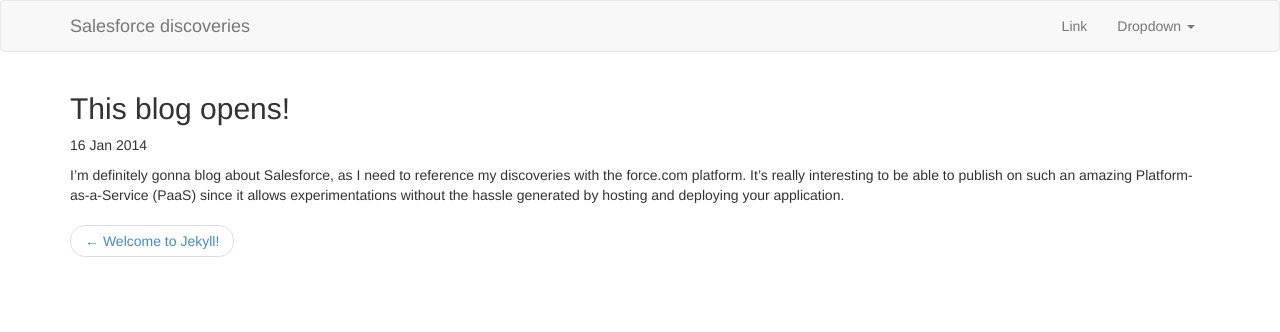
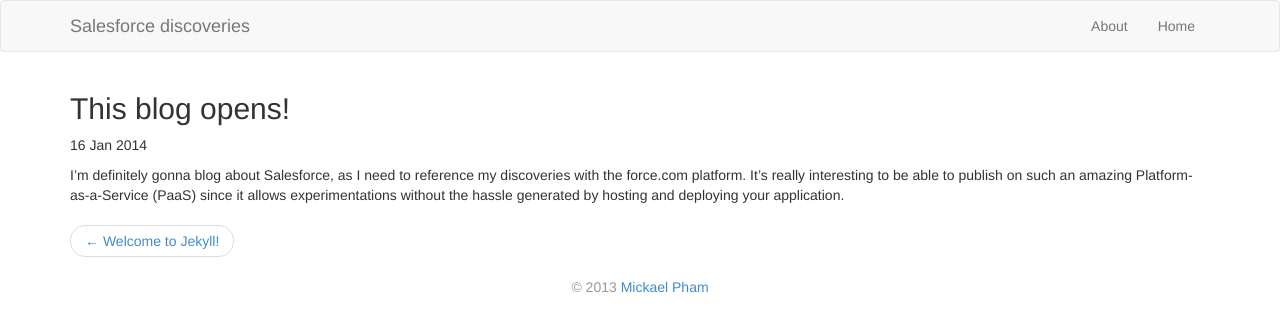
Before and after one commit to mickaelpham/salesforce, a Jekyll site: the page built from _posts/2014-01-16-this-blog-opens.md, in a window 1280 px wide. Shown: the top 332 px of the page. Built offline with Jekyll 4.4.1, drawn with Linux system fonts in a browser that asks for light colours; Markdown is read by kramdown in place of the engine named in the settings.

Commit message:
Added about page

```diff
--- a/_layouts/default.html
+++ b/_layouts/default.html
@@ -29,17 +29,9 @@
         <!-- Collect the nav links, forms, and other content for toggling -->
         <div class="collapse navbar-collapse" id="bs-example-navbar-collapse-1">
           <ul class="nav navbar-nav navbar-right">
-            <li><a href="#">Link</a></li>
-            <li class="dropdown">
-              <a href="#" class="dropdown-toggle" data-toggle="dropdown">Dropdown <b class="caret"></b></a>
-              <ul class="dropdown-menu">
-                <li><a href="#">Action</a></li>
-                <li><a href="#">Another action</a></li>
-                <li><a href="#">Something else here</a></li>
-                <li class="divider"></li>
-                <li><a href="#">Separated link</a></li>
-              </ul>
-            </li>
+            {% for p in site.pages %}
+              <li><a href="{{ site.baseurl }}{{ p.url }}">{{ p.menu_title}}</a></li>
+            {% endfor %}
           </ul>
         </div><!-- END navbar-collapse -->
       </div><!-- END container -->
@@ -49,6 +41,10 @@
       {{ content }}
     </div>
 
+    <footer>
+      <p class="text-muted text-center">&copy; 2013 <a href="http://mpham.eu">Mickael Pham</a></p>
+    </footer>
+
     <!-- jQuery (necessary for Bootstrap's JavaScript plugins) -->
     <script src="{{ site.baseurl }}/js/jquery.min.js"></script>
     <!-- Include all compiled plugins for Bootstrap -->
--- a/_layouts/post.html
+++ b/_layouts/post.html
@@ -10,9 +10,9 @@
 
 <ul class="pager">
   {% if page.previous.url %}
-    <li class="previous"><a href="{{ site.baseurl }}{{page.previous.url}}">&larr; {{page.previous.title}}</a></li>
+    <li class="previous"><a href="{{ site.baseurl }}{{ page.previous.ur l}}">&larr; {{ page.previous.title }}</a></li>
   {% endif %}
   {% if page.next.url %}
-    <li class="next"><a href="{{ site.baseurl }}{{page.next.url}}">{{page.next.title}} &rarr;</a></li>
+    <li class="next"><a href="{{ site.baseurl }}{{ page.next.url }}">{{ page.next.title }} &rarr;</a></li>
   {% endif %}
 </ul>
--- a/index.html
+++ b/index.html
@@ -1,6 +1,7 @@
 ---
 layout: default
 title: Salesforce discoveries &mdash; Mickael Pham
+menu_title: Home
 ---
 
 <h1>Blog Posts</h1>
```
Also changed, not shown: about.html (added, +10 -0 lines).
